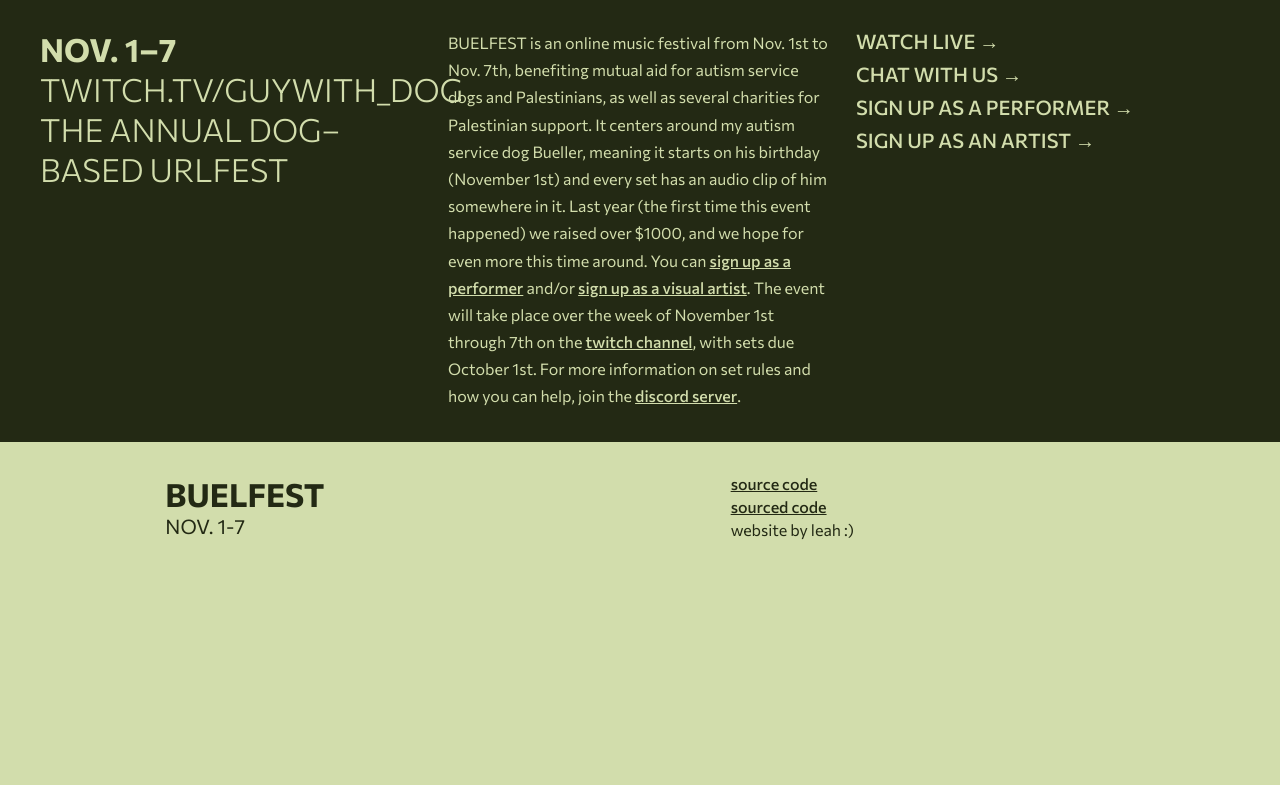
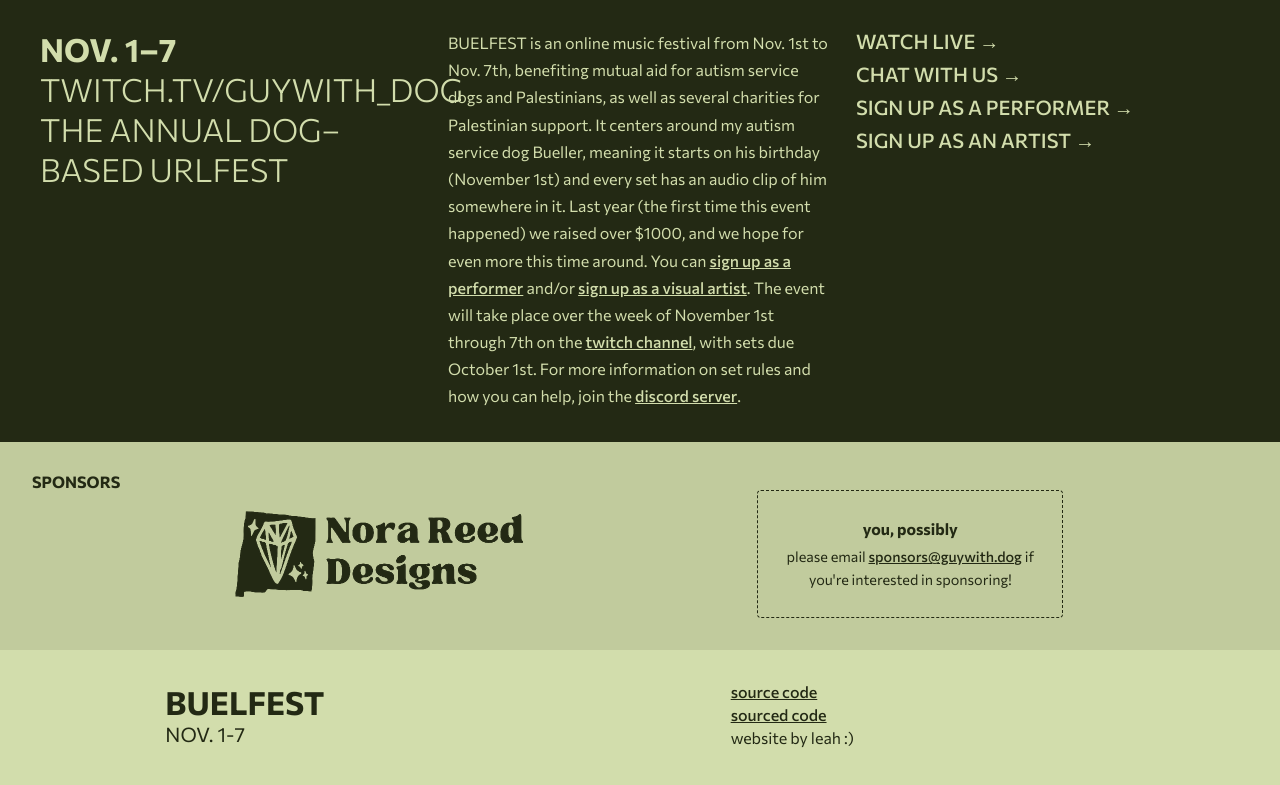
Before and after one commit to thatcher-gaming/buelfest, an Eleventy site: page index.njk in a window 1280 px wide. Shown: the part 603-1388 px from the top of the page. Before the commit the page ends 1182 px from the top, so only its background shows below. Built offline with nearby package versions, Linux system fonts and the light colour scheme; Eleventy itself is replaced by a stand-in of ours; files that its build step writes are made by us from their sources; no server answers; what cheerio would draw is missing.

Commit message:
add sponsorzone

```diff
--- a/assets/homepage.css
+++ b/assets/homepage.css
@@ -145,3 +145,55 @@
 section.text {
     margin: 1rem 0;
 }
+
+.sponsors {
+    background-color: color-mix(in srgb, var(--fg), var(--bg) 90%);
+    padding: 2rem;
+
+    h3 {
+        margin: 0;
+        text-transform: uppercase;
+        font-size: 1rem;
+        line-height: 1;
+    }
+
+    ul {
+        list-style: none;
+        padding: 0;
+        margin: 0;
+
+        display: grid;
+        gap: 2rem;
+        grid-template-columns: repeat(auto-fit, 18rem);
+        justify-content: space-evenly;
+    }
+
+    div {
+        display: flex;
+        flex-direction: column;
+        align-items: center;
+        justify-content: center;
+        width: 18rem;
+        gap: .25rem;
+        padding: .5rem;
+        text-align: center;
+        line-height: 1.6;
+        font-size: .9rem;
+        border-radius: 4px;
+        border: dashed 1px var(--fg);
+        b {
+            font-size: 1rem;
+        }
+    }
+}
+
+.sponsor {
+    display: block;
+    height: 8rem;
+    width: 100%;
+
+    background-color: var(--fg);
+    mask-size: contain;
+    mask-position: center;
+    mask-repeat: no-repeat;
+}
--- a/index.njk
+++ b/index.njk
@@ -11,7 +11,7 @@
 <meta property="og:type" content="website" />
 <meta property="og:locale" content="en_GB" />
 <meta property="og:description"
-  content="NOV 1-7. THE CHARITY DOG MUSIC EXPERIENCE. IN AID OF KIDS WHO NEED SERVICE DOGS AND ALSO PALESTINE NOW" />
+    content="NOV 1-7. THE CHARITY DOG MUSIC EXPERIENCE. IN AID OF KIDS WHO NEED SERVICE DOGS AND ALSO PALESTINE NOW" />
 {% endblock %}
 
 
@@ -53,3 +53,20 @@
         <a target="_blank" href="{{links.signup.art}}">Sign up as an artist</a>
     </ul>
 </section>
+
+<section class="sponsors">
+    <h3>sponsors</h3>
+
+    <ul>
+        <a class="sponsor nora" style="mask-image: url('/assets/nora.png');" target="_blank"
+            href="https://nora.jewelry/">
+            Nora Reed Designs
+        </a>
+
+        <div>
+            <b>you, possibly</b>
+            <span>please email <a href="mailto:sponsors@guywith.dog">sponsors@guywith.dog</a> if you're
+                interested in sponsoring!</span>
+        </div>
+    </ul>
+</section>
```
Also changed, not shown: assets/nora.png (added).
